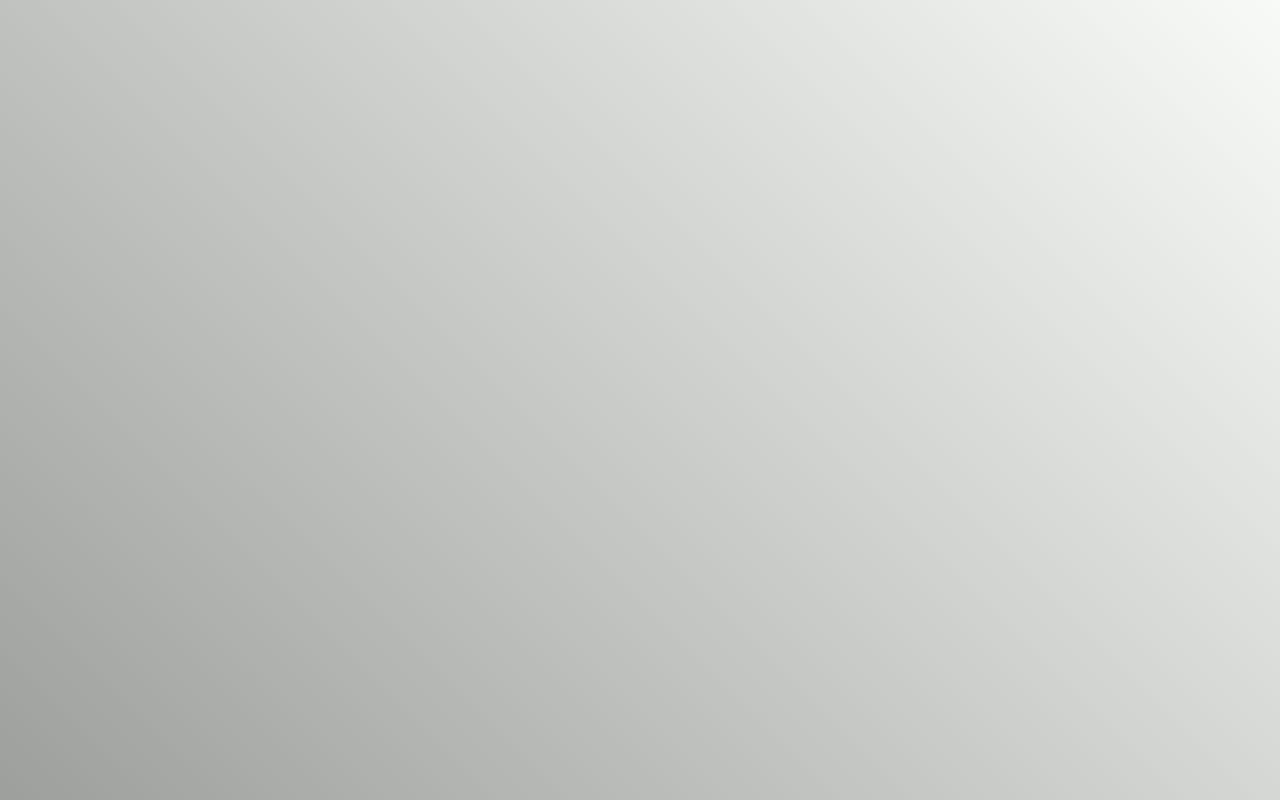
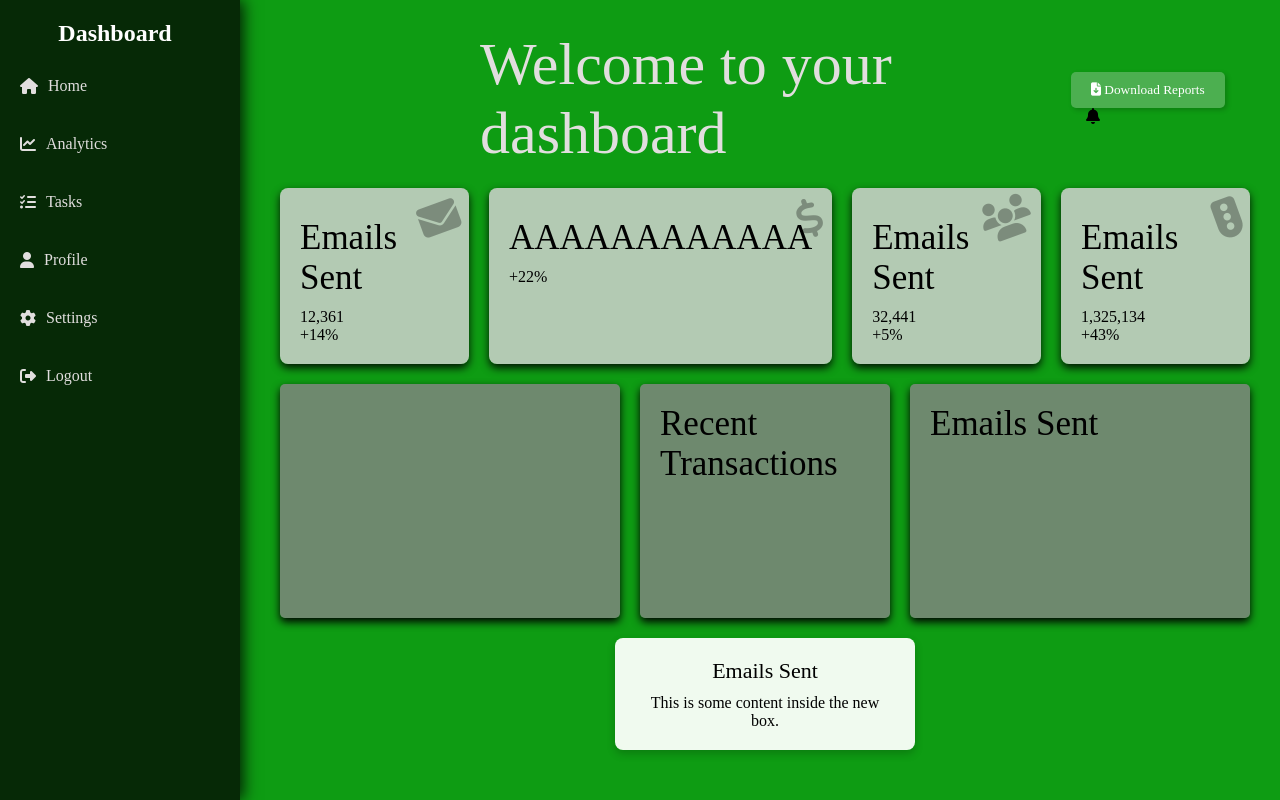
Before and after one commit to RavinduThilinaka/ITP-Project, a React (Create React App) app in the folder teafactory/: page /admin in a window 1280 px wide. Before the commit this address had no page. Built offline with nearby package versions, Linux system fonts and the light colour scheme.

Commit message:
add to admin page

```diff
--- /dev/null
+++ b/teafactory/src/component/adminManagement/admin.css
@@ -0,0 +1,296 @@
+
+.Admincontainer {
+    display: grid;
+    grid-template-columns: 250px 1fr;
+    height: 100vh;
+    background-color: #0e9c13;
+}
+
+/* Sidebar Styling */
+.Adminsidebar {
+    background: #040903c6;
+    padding: 20px;
+    box-shadow: 3px 0 15px rgba(0, 0, 0, 0.845);
+    transition: transform 0.4s ease-in-out;
+    transform: translateX(0);
+}
+
+.Adminsidebar:hover {
+    transform: translateX(-10px);
+}
+
+.sidebarHeader .AdminDashboard {
+    margin: 0;
+    text-align: center;
+    font-size: 24px;
+    color: #fff;
+    font-weight: bold;
+    animation: fadeIn 1s ease;
+}
+
+.nav ul {
+    list-style: none;
+    padding: 0;
+}
+
+.nav ul li {
+    margin: 20px 0;
+}
+
+.nav ul li a {
+    text-decoration: none;
+    color: #e1dede;
+    display: flex;
+    align-items: center;
+    padding: 10px;
+    transition: 0.3s;
+    position: relative;
+}
+
+.nav ul li a:hover {
+    background: rgba(255, 255, 255, 0.1);
+    border-radius: 5px;
+    color: #fff;
+    transform: scale(1.05);
+}
+
+.nav ul li a i {
+    margin-right: 10px;
+    transform: rotate(0deg);
+    transition: transform 0.4s ease;
+}
+
+.nav ul li a:hover i {
+    transform: rotate(360deg);
+}
+
+/* Main Content Styling */
+.Adminmaincontent {
+    padding: 30px;
+}
+
+.header {
+    display: flex;
+    justify-content: space-between;
+    align-items: center;
+}
+
+.Admindownloadbtn {
+    background: #4CAF50;
+    border: none;
+    padding: 10px 20px;
+    color: #fff;
+    cursor: pointer;
+    border-radius: 5px;
+    box-shadow: 2px 2px 5px rgba(0, 0, 0, 0.2);
+    transition: background 0.3s, box-shadow 0.3s;
+    cursor: pointer;
+}
+
+.Admindownloadbtn:hover {
+    background: #3e8e41;
+    box-shadow: 2px 2px 10px rgba(0, 0, 0, 0.3);
+}
+
+.notification-bell {
+    margin: 0 15px;
+    cursor: pointer;
+    transition: transform 0.4s ease-in-out;
+}
+
+.notification-bell:hover {
+    transform: rotate(20deg);
+}
+/*
+.profile {
+    display: flex;
+    align-items: center;
+}
+
+.profile-img {
+    border-radius: 50%;
+    margin-right: 10px;
+    animation: pulse 2s infinite;
+}
+
+.username {
+    font-size: 16px;
+}*/
+
+/* Cards Section */
+.Adminstatscards {
+    display: grid;
+    grid-template-columns: repeat(4, 1fr);
+    gap: 20px;
+    margin: 20px 0;
+}
+
+.Admincard {
+    background: #cdd1ccdd;
+    padding: 20px;
+    border-radius: 8px;
+    position: relative;
+    box-shadow: 0 4px 8px rgba(0, 0, 0, 0.881);
+    transition: transform 0.3s ease, box-shadow 0.3s ease;
+    animation: bounceIn 1s ease;
+    color: #000000;
+}
+
+.Admincard:hover {
+    transform: translateY(-5px) scale(1.02);
+    box-shadow: 0 8px 15px rgba(0, 0, 0, 0.989);
+}
+
+.Admincard .H3 {
+    margin: 10px 0;
+}
+
+.Admincard p {
+    font-size: 24px;
+}
+
+.card-icon {
+    font-size: 40px;
+    opacity: 0.3;
+    position: absolute;
+    top: 10px;
+    right: 10px;
+    transform: rotate(-20deg);
+    transition: transform 0.3s ease;
+}
+
+.Admincard:hover .card-icon {
+    transform: rotate(0deg);
+}
+
+.Admincard span {
+    position: absolute;
+    bottom: 15px;
+    right: 15px;
+    background: #27ae60;
+    padding: 5px 10px;
+    border-radius: 3px;
+    color: #000000;
+    animation: slideIn 1s ease;
+}
+
+/* Chart Section */
+.Admincharts {
+    display: grid;
+    grid-template-columns: repeat(3, 1fr);
+    gap: 20px;
+}
+
+.Adminchart {
+    background: #838583d1;
+    padding: 20px;
+    border-radius: 5px;
+    box-shadow: 0 4px 8px rgb(0, 0, 0);
+    transition: transform 0.3s ease;
+    color: #000000;
+}
+
+.Adminchart:hover {
+    transform: translateY(-5px);
+}
+
+.recent-transactions ul {
+    list-style: none;
+    padding: 0;
+}
+
+.recent-transactions ul li {
+    margin: 10px 0;
+    display: flex;
+    justify-content: space-between;
+    transition: background 0.3s;
+}
+
+.recent-transactions ul li:hover {
+    background: rgba(255, 255, 255, 0.771);
+    border-radius: 3px;
+}
+
+/* Animations */
+@keyframes bounceIn {
+    0% {
+        transform: translateY(-100px);
+        opacity: 0;
+    }
+    100% {
+        transform: translateY(0);
+        opacity: 1;
+    }
+}
+
+@keyframes fadeIn {
+    from {
+        opacity: 0;
+    }
+    to {
+        opacity: 1;
+    }
+}
+
+@keyframes pulse {
+    0%, 100% {
+        transform: scale(1);
+    }
+    50% {
+        transform: scale(1.05);
+    }
+}
+
+@keyframes slideIn {
+    0% {
+        transform: translateX(100%);
+    }
+    100% {
+        transform: translateX(0);
+    }
+}
+
+/* New Box Styling */
+.additionalbox {
+    display: flex;
+    justify-content: center;
+    align-items: center;
+    margin-top: 20px;
+}
+
+.newbox {
+    background: #f5fcf4fa; /* Background color */
+    padding: 20px;
+    border-radius: 8px;
+    box-shadow: 0 4px 8px rgba(0, 0, 0, 0.2);
+    transition: transform 0.3s ease, box-shadow 0.3s ease;
+    width: 300px;
+    text-align: center;
+}
+
+.newbox:hover {
+    transform: translateY(-5px);
+    box-shadow: 0 8px 15px rgba(0, 0, 0, 0.929);
+}
+
+.newbox .H3 {
+    margin: 0;
+    color: #000000;
+    font-size: 22px;
+}
+
+.newbox .p3 {
+    margin: 10px 0 0 0;
+    color: #000000;
+    font-size: 16px;
+}
+
+.H1{
+    color: #e1dede;
+    font-size: 60px;
+    margin-left: 200px;
+}
+
+.H3{
+    font-size: 35px;
+}
--- /dev/null
+++ b/teafactory/src/component/adminManagement/adminDashoboard.js
@@ -0,0 +1,96 @@
+import React from 'react';
+import './admin.css';
+import { useNavigate } from 'react-router-dom';
+
+const AdminDashboard = ({ supplierCount }) => {
+    const navigate = useNavigate();
+    return (
+        <div className="Admincontainer">
+            {/* Sidebar */}
+            <aside className="Adminsidebar">
+                <div className="sidebarHeader">
+                    <div className='AdminDashboard'>Dashboard</div>
+                </div>
+                <div className="nav">
+                    <ul>
+                        <li><a href="#"><i className="fas fa-home"></i> Home</a></li>
+                        <li><a href="#"><i className="fas fa-chart-line"></i> Analytics</a></li>
+                        <li><a href="#"><i className="fas fa-tasks"></i> Tasks</a></li>
+                        <li><a href="#" onClick={() => navigate('/profile')}><i className="fas fa-user"></i> Profile</a></li>
+                        <li><a href="#"><i className="fas fa-cog"></i> Settings</a></li>
+                        <li><a href="#" onClick={() => navigate('/login')}><i className="fas fa-sign-out-alt"></i> Logout</a></li>
+
+                    </ul>
+                </div>
+            </aside>
+
+            {/* Main Content */}
+            <div className="Adminmaincontent">
+                <div className="header">
+                    <div className="header-left">
+                        <div className='H1'>Welcome to your dashboard</div>
+                    </div>
+                    <div className="header-right">
+                        <button className="Admindownloadbtn">
+                            <i className="fas fa-file-download"></i> Download Reports
+                        </button>
+                        <i className="fas fa-bell notification-bell"></i>
+                    </div>
+                </div>
+
+                <section className="Adminstatscards">
+                    <div className="Admincard">
+                        <i className="fas fa-envelope card-icon"></i>
+                        <div className='H3'>Emails Sent</div>
+                        <div className='p3'>12,361</div>
+                        <div className='span'>+14%</div>
+                    </div>
+                    <div className="Admincard">
+                        <i className="fas fa-dollar-sign card-icon"></i>
+                        <div className='H3'>AAAAAAAAAAAA</div>
+                        <div className='p3'>{supplierCount}</div>
+                        <div className='span'>+22%</div>
+                    </div>
+                    <div className="Admincard">
+                        <i className="fas fa-users card-icon"></i>
+                        <div className='H3'>Emails Sent</div>
+                        <div className='p3'>32,441</div>
+                        <div className='span'>+5%</div>
+                    </div>
+                    <div className="Admincard">
+                        <i className="fas fa-traffic-light card-icon"></i>
+                        <div className='H3'>Emails Sent</div>
+                        <div className='p3'>1,325,134</div>
+                        <div className='span'>+43%</div>
+                    </div>
+                </section>
+
+                <section className="Admincharts">
+                    <div className="Adminchart revenue-chart">
+                        <canvas id="revenueChart"></canvas>
+                    </div>
+                    <div className="Adminchart recent-transactions">
+                        <div className='H3'>Recent Transactions</div>
+
+                    </div>
+                    <div className="Adminchart geography-chart">
+                    <div className='H3'>Emails Sent</div>
+                        <canvas id="trafficChart"></canvas>
+                    </div>
+                </section>
+
+                <section className="additionalbox">
+                    <div className="newbox">
+                    <div className='H3'>Emails Sent</div>
+                        <div className='p3'>This is some content inside the new box.</div>
+                    </div>
+                </section>
+            </div>
+        </div>
+    );
+};
+
+export default AdminDashboard;
+
+// Include the JavaScript file for functionality
+// You can use useEffect to include dash.js functionality if needed
--- a/teafactory/src/component/login.js
+++ b/teafactory/src/component/login.js
@@ -31,7 +31,7 @@ function Login() {
           const userType = result.data.userType; // Get userType from response
           switch (userType) {
             case 'Admin':
-              navigate('/admin-dashboard');
+              navigate('/admin');
               break;
             case 'Supplier':
               navigate('/supplier');
--- a/teafactory/src/index.js
+++ b/teafactory/src/index.js
@@ -18,6 +18,7 @@ import ServicePage from './service';
 import ContactUs from './component/contactManagement/contact';
 import SalesConsultant from './component/salesConsultantManagement/salesConsultant';
 import Profile from './component/userManagement/profile';
+import AdminDashboard from './component/adminManagement/adminDashoboard';
 
 
 
@@ -39,6 +40,7 @@ root.render(
       <Route path='/service' element={<ServicePage/>}/>
       <Route path='/contactus' element={<ContactUs/>}/>
       <Route path='/profile' element={<Profile/>}/>
+      <Route path='/admin' element={<AdminDashboard/>}/>
     </Routes>
 </BrowserRouter>
 );
```
